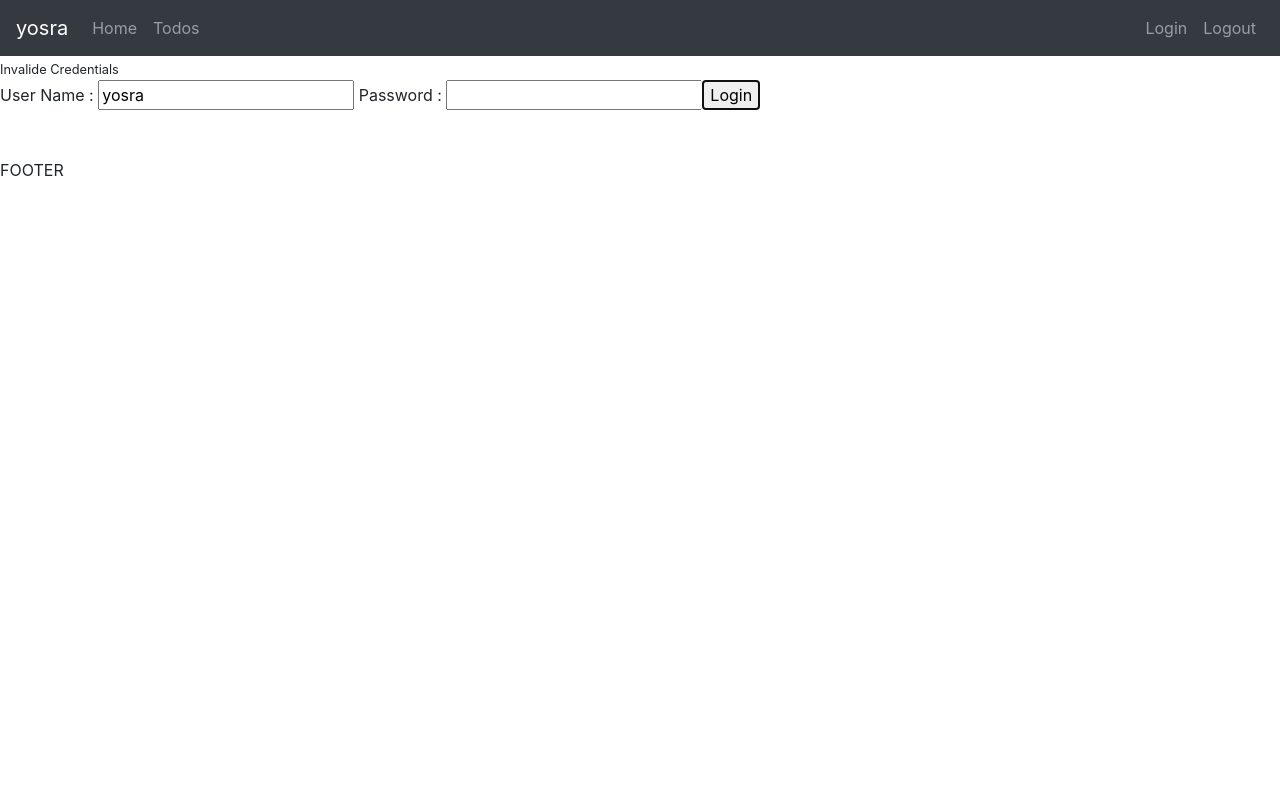
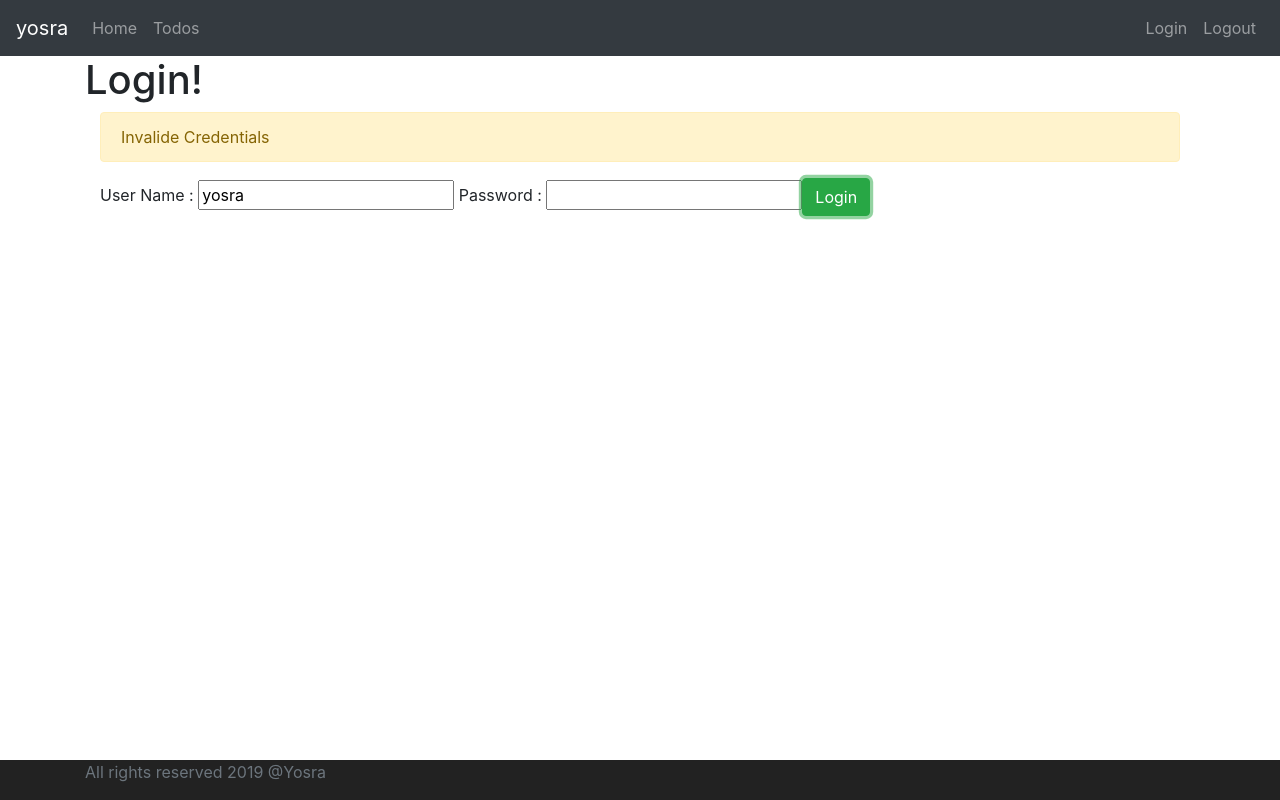
Before and after one commit to YosraRiabi/AngularSpringBootFullStack, an Angular app: page / in a window 1280 px wide. Both pictures are taken after a click on the button "Login". Built offline with nearby package versions, Linux system fonts and the light colour scheme.

Commit message:
Styling Footer and Other Components with CSS and Bootstrap

```diff
--- a/src/app/app.component.html
+++ b/src/app/app.component.html
@@ -4,5 +4,7 @@
 
 <!--<div>Component content</div>-->
 <app-menu></app-menu>
+<div class="container">
 <router-outlet></router-outlet>
+</div>
 <app-footer></app-footer>
--- a/src/app/footer/footer.component.css
+++ b/src/app/footer/footer.component.css
@@ -0,0 +1,7 @@
+.footer{
+  position: absolute;
+  bottom: 0;
+  width: 100%;
+  height: 40px;
+  background-color: #222222;
+}
--- a/src/app/footer/footer.component.html
+++ b/src/app/footer/footer.component.html
@@ -1,3 +1,5 @@
-<br> <br>
-
-FOOTER
+<footer class="footer">
+  <div class="container">
+   <span class="text-muted">All rights reserved 2019 @Yosra</span>
+  </div>
+</footer>
--- a/src/app/list-todos/list-todos.component.html
+++ b/src/app/list-todos/list-todos.component.html
@@ -1,5 +1,6 @@
-<table border="1">
-  <caption>My Todo's</caption>
+<h1>Mt Todo's</h1>
+<div class="container">
+<table class="table">
   <thead>
   <tr>
     <th>Description</th>
@@ -16,3 +17,4 @@
   </tr>
   </tbody>
 </table>
+</div>
--- a/src/app/login/login.component.html
+++ b/src/app/login/login.component.html
@@ -1,8 +1,12 @@
-<small *ngIf="invalidLogin">{{errorMessage}}</small>
+<h1>Login!</h1>
+
+<div class="container">
+<div class="alert alert-warning" *ngIf="invalidLogin">{{errorMessage}}</div>
 
 <div>
 User Name : <input type="text" name="username" [(ngModel)]="username">
 Password  : <input type="password" name="password" [(ngModel)]="password">
 
-<button (click)=handleLogine()>Login</button>
+<button (click)=handleLogine() class="btn btn-success">Login</button>
 </div>
+</div>
--- a/src/app/welcome/welcome.component.html
+++ b/src/app/welcome/welcome.component.html
@@ -1,6 +1,5 @@
-<div>
-Welcome {{name}}. welcome to this awesome application.
+<h1>Welcome!</h1>
+
+<div class="container">
+Welcome {{name}}.You can manage your todos <a routerLink="/todos">here</a>
 </div>
-<div>
-You can manage your todos <a routerLink="/todos">here</a>
-</div>
```
